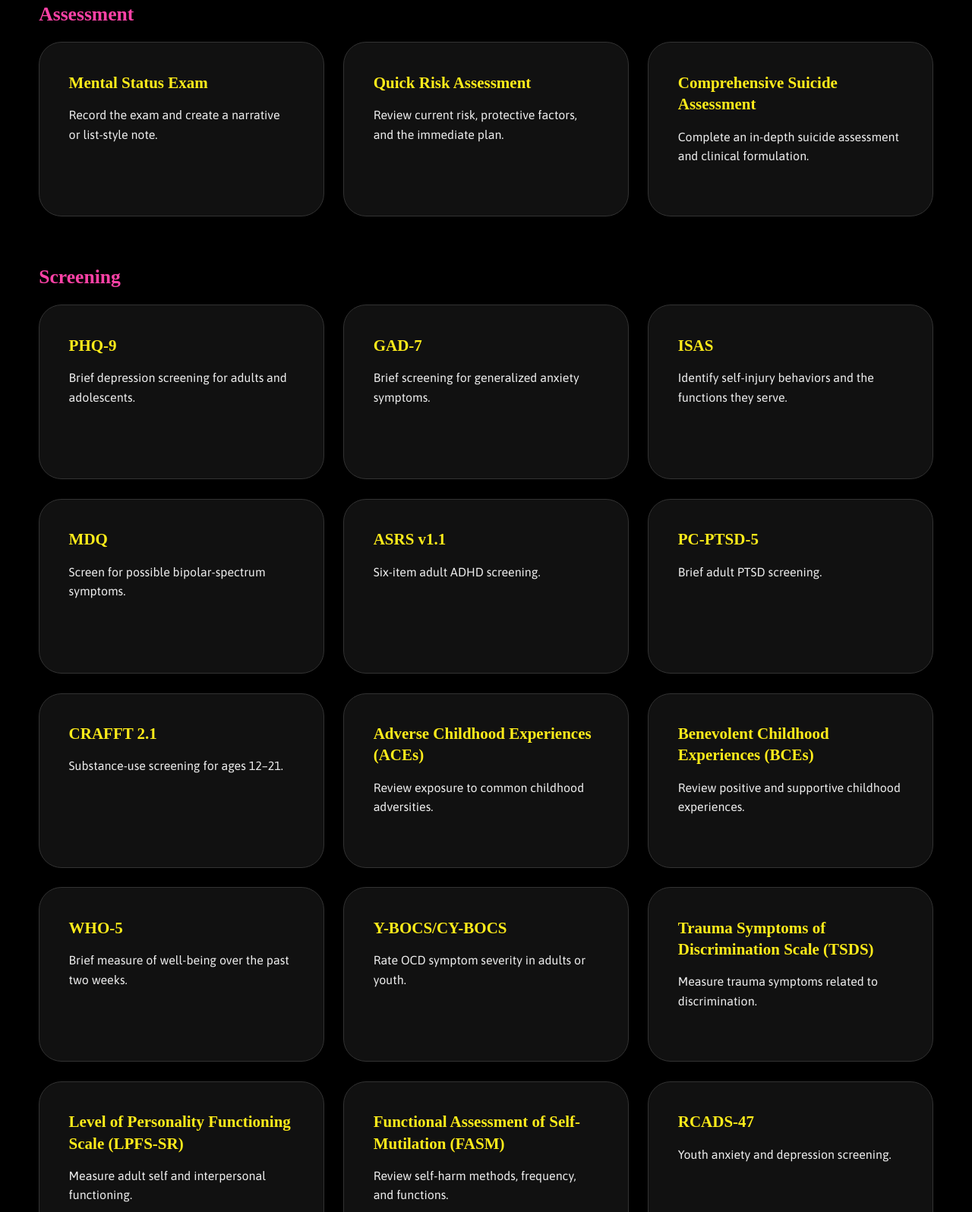
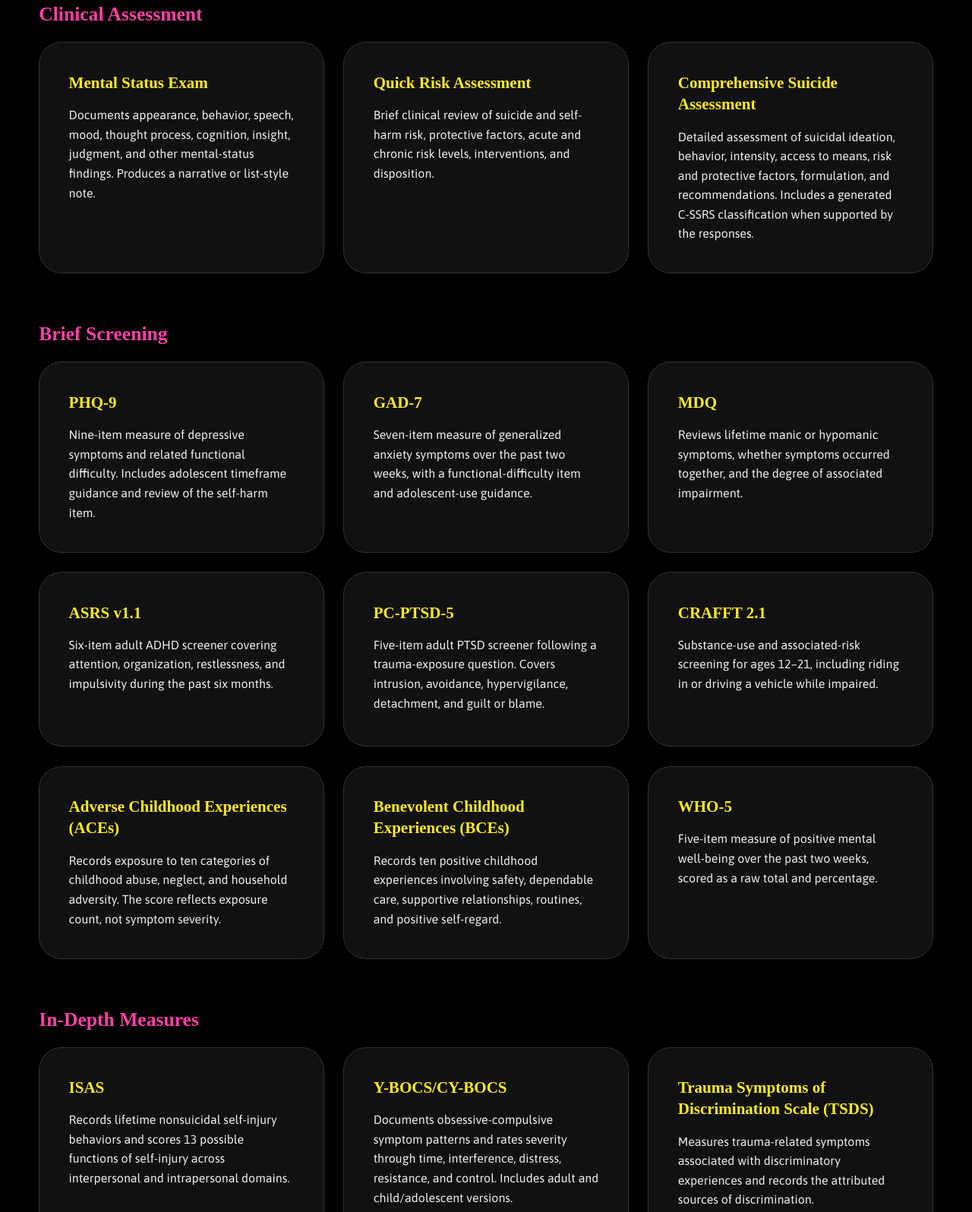
Before and after one commit to sarah-problem/workbench, a plain HTML site: page index.html in a window 1280 px wide. Shown: the part 207-1803 px from the top of the page at 76% size. Drawn offline with Linux system fonts and the light colour scheme; a web font is replaced by a local one.

Commit message:
Add files via upload

```diff
--- a/index.html
+++ b/index.html
@@ -17,59 +17,61 @@
     </header>
 
     <section class="dashboard-section" aria-labelledby="assessment-heading">
-      <h2 id="assessment-heading" class="section-title">Assessment</h2>
+      <h2 id="assessment-heading" class="section-title">Clinical Assessment</h2>
       <div class="workbench-grid assessment-grid">
         <a class="tool-card" href="mse.html">
           <h3>Mental Status Exam</h3>
-          <p>Record the exam and create a narrative or list-style note.</p>
+          <p>Documents appearance, behavior, speech, mood, thought process, cognition, insight, judgment, and other mental-status findings. Produces a narrative or list-style note.</p>
         </a>
 
         <a class="tool-card" href="quick-risk.html">
           <h3>Quick Risk Assessment</h3>
-          <p>Review current risk, protective factors, and the immediate plan.</p>
+          <p>Brief clinical review of suicide and self-harm risk, protective factors, acute and chronic risk levels, interventions, and disposition.</p>
         </a>
 
         <a class="tool-card" href="comprehensive-risk.html">
           <h3>Comprehensive Suicide Assessment</h3>
-          <p>Complete an in-depth suicide assessment and clinical formulation.</p>
+          <p>Detailed assessment of suicidal ideation, behavior, intensity, access to means, risk and protective factors, formulation, and recommendations. Includes a generated C-SSRS classification when supported by the responses.</p>
         </a>
       </div>
     </section>
 
     <section class="dashboard-section" aria-labelledby="screening-heading">
-      <h2 id="screening-heading" class="section-title">Screening</h2>
+      <h2 id="screening-heading" class="section-title">Brief Screening</h2>
       <div class="workbench-grid screening-grid">
         <a class="tool-card" href="screening.html?measure=phq9">
           <h3>PHQ-9</h3>
-          <p>Brief depression screening for adults and adolescents.</p>
+          <p>Nine-item measure of depressive symptoms and related functional difficulty. Includes adolescent timeframe guidance and review of the self-harm item.</p>
         </a>
 
         <a class="tool-card" href="screening.html?measure=gad7">
           <h3>GAD-7</h3>
-          <p>Brief screening for generalized anxiety symptoms.</p>
+          <p>Seven-item measure of generalized anxiety symptoms over the past two weeks, with a functional-difficulty item and adolescent-use guidance.</p>
         </a>
 
-        <a class="tool-card" href="isas.html">
-          <h3>ISAS</h3>
-          <p>Identify self-injury behaviors and the functions they serve.</p>
-        </a>
+        <a class="tool-card" href="brief-assessment.html?measure=mdq"><h3>MDQ</h3><p>Reviews lifetime manic or hypomanic symptoms, whether symptoms occurred together, and the degree of associated impairment.</p></a>
+        <a class="tool-card" href="brief-assessment.html?measure=asrs"><h3>ASRS v1.1</h3><p>Six-item adult ADHD screener covering attention, organization, restlessness, and impulsivity during the past six months.</p></a>
+        <a class="tool-card" href="brief-assessment.html?measure=pcptsd5"><h3>PC-PTSD-5</h3><p>Five-item adult PTSD screener following a trauma-exposure question. Covers intrusion, avoidance, hypervigilance, detachment, and guilt or blame.</p></a>
+        <a class="tool-card" href="brief-assessment.html?measure=crafft"><h3>CRAFFT 2.1</h3><p>Substance-use and associated-risk screening for ages 12–21, including riding in or driving a vehicle while impaired.</p></a>
+        <a class="tool-card" href="brief-assessment.html?measure=ace"><h3>Adverse Childhood Experiences (ACEs)</h3><p>Records exposure to ten categories of childhood abuse, neglect, and household adversity. The score reflects exposure count, not symptom severity.</p></a>
+        <a class="tool-card" href="brief-assessment.html?measure=bce"><h3>Benevolent Childhood Experiences (BCEs)</h3><p>Records ten positive childhood experiences involving safety, dependable care, supportive relationships, routines, and positive self-regard.</p></a>
+        <a class="tool-card" href="brief-assessment.html?measure=who5"><h3>WHO-5</h3><p>Five-item measure of positive mental well-being over the past two weeks, scored as a raw total and percentage.</p></a>
+      </div>
+    </section>
 
-        <a class="tool-card" href="brief-assessment.html?measure=mdq"><h3>MDQ</h3><p>Screen for possible bipolar-spectrum symptoms.</p></a>
-        <a class="tool-card" href="brief-assessment.html?measure=asrs"><h3>ASRS v1.1</h3><p>Six-item adult ADHD screening.</p></a>
-        <a class="tool-card" href="brief-assessment.html?measure=pcptsd5"><h3>PC-PTSD-5</h3><p>Brief adult PTSD screening.</p></a>
-        <a class="tool-card" href="brief-assessment.html?measure=crafft"><h3>CRAFFT 2.1</h3><p>Substance-use screening for ages 12–21.</p></a>
-        <a class="tool-card" href="brief-assessment.html?measure=ace"><h3>Adverse Childhood Experiences (ACEs)</h3><p>Review exposure to common childhood adversities.</p></a>
-        <a class="tool-card" href="brief-assessment.html?measure=bce"><h3>Benevolent Childhood Experiences (BCEs)</h3><p>Review positive and supportive childhood experiences.</p></a>
-        <a class="tool-card" href="brief-assessment.html?measure=who5"><h3>WHO-5</h3><p>Brief measure of well-being over the past two weeks.</p></a>
-        <a class="tool-card" href="ybocs.html"><h3>Y-BOCS/CY-BOCS</h3><p>Rate OCD symptom severity in adults or youth.</p></a>
-        <a class="tool-card" href="tsds.html"><h3>Trauma Symptoms of Discrimination Scale (TSDS)</h3><p>Measure trauma symptoms related to discrimination.</p></a>
-        <a class="tool-card" href="lpfs.html"><h3>Level of Personality Functioning Scale (LPFS-SR)</h3><p>Measure adult self and interpersonal functioning.</p></a>
-        <a class="tool-card" href="fasm.html"><h3>Functional Assessment of Self-Mutilation (FASM)</h3><p>Review self-harm methods, frequency, and functions.</p></a>
-        <a class="tool-card" href="core-assessment.html?measure=rcads"><h3>RCADS-47</h3><p>Youth anxiety and depression screening.</p></a>
-        <a class="tool-card" href="core-assessment.html?measure=ders"><h3>DERS</h3><p>Measure difficulties with emotion regulation.</p></a>
-        <a class="tool-card" href="core-assessment.html?measure=catq"><h3>CAT-Q</h3><p>Measure autistic camouflaging in adults.</p></a>
-        <a class="tool-card" href="core-assessment.html?measure=cats"><h3>CATS</h3><p>PTSD screening for ages 7–17.</p></a>
-        <a class="tool-card" href="core-assessment.html?measure=pcl5"><h3>PCL-5</h3><p>Measure adult PTSD symptoms over the past month.</p></a>
+    <section class="dashboard-section" aria-labelledby="measures-heading">
+      <h2 id="measures-heading" class="section-title">In-Depth Measures</h2>
+      <div class="workbench-grid screening-grid">
+        <a class="tool-card" href="isas.html"><h3>ISAS</h3><p>Records lifetime nonsuicidal self-injury behaviors and scores 13 possible functions of self-injury across interpersonal and intrapersonal domains.</p></a>
+        <a class="tool-card" href="ybocs.html"><h3>Y-BOCS/CY-BOCS</h3><p>Documents obsessive-compulsive symptom patterns and rates severity through time, interference, distress, resistance, and control. Includes adult and child/adolescent versions.</p></a>
+        <a class="tool-card" href="tsds.html"><h3>Trauma Symptoms of Discrimination Scale (TSDS)</h3><p>Measures trauma-related symptoms associated with discriminatory experiences and records the attributed sources of discrimination.</p></a>
+        <a class="tool-card" href="lpfs.html"><h3>Level of Personality Functioning Scale (LPFS-SR)</h3><p>Adult self-report measure of identity, self-direction, empathy, and intimacy, with domain and overall personality-functioning scores.</p></a>
+        <a class="tool-card" href="fasm.html"><h3>Functional Assessment of Self-Mutilation (FASM)</h3><p>Records self-harm methods, frequency, timing, context, and reasons, with scores for four functional reinforcement patterns.</p></a>
+        <a class="tool-card" href="core-assessment.html?measure=rcads"><h3>RCADS-47</h3><p>Forty-seven-item youth measure covering separation anxiety, generalized anxiety, panic, social anxiety, obsessive-compulsive symptoms, and depression. Reports raw subscale scores.</p></a>
+        <a class="tool-card" href="core-assessment.html?measure=ders"><h3>DERS</h3><p>Thirty-six-item measure of emotion-regulation difficulties across nonacceptance, goals, impulse control, awareness, strategies, and emotional clarity.</p></a>
+        <a class="tool-card" href="core-assessment.html?measure=catq"><h3>CAT-Q</h3><p>Adult self-report measure of autistic camouflaging across compensation, masking, and assimilation. It does not establish an autism diagnosis.</p></a>
+        <a class="tool-card" href="core-assessment.html?measure=cats"><h3>CATS</h3><p>Youth trauma measure for ages 7–17 covering potentially traumatic events, PTSD symptoms, and interference with daily functioning.</p></a>
+        <a class="tool-card" href="core-assessment.html?measure=pcl5"><h3>PCL-5</h3><p>Twenty-item adult measure of DSM-5 PTSD symptoms during the past month, with total and symptom-cluster scores.</p></a>
       </div>
     </section>
   </main>
```
